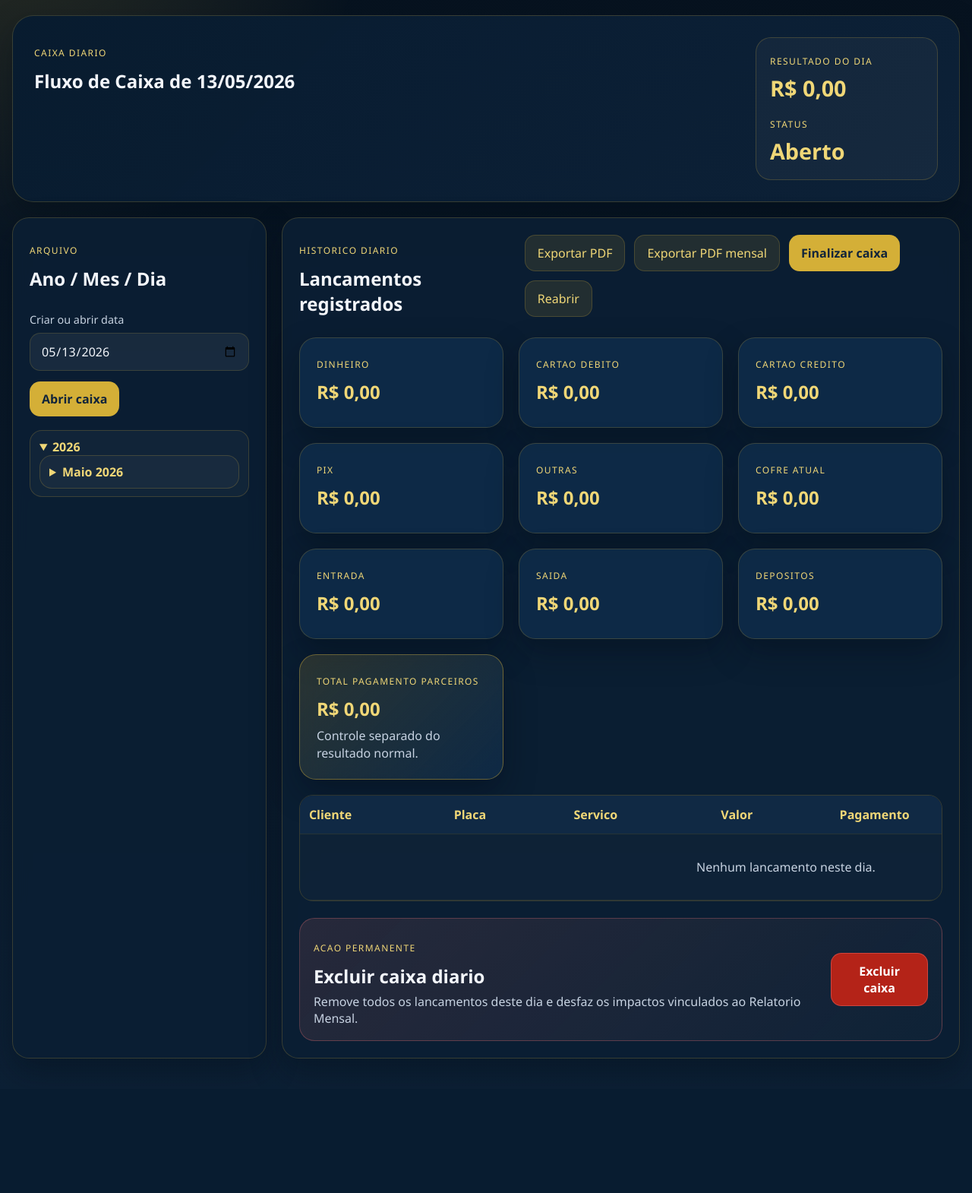
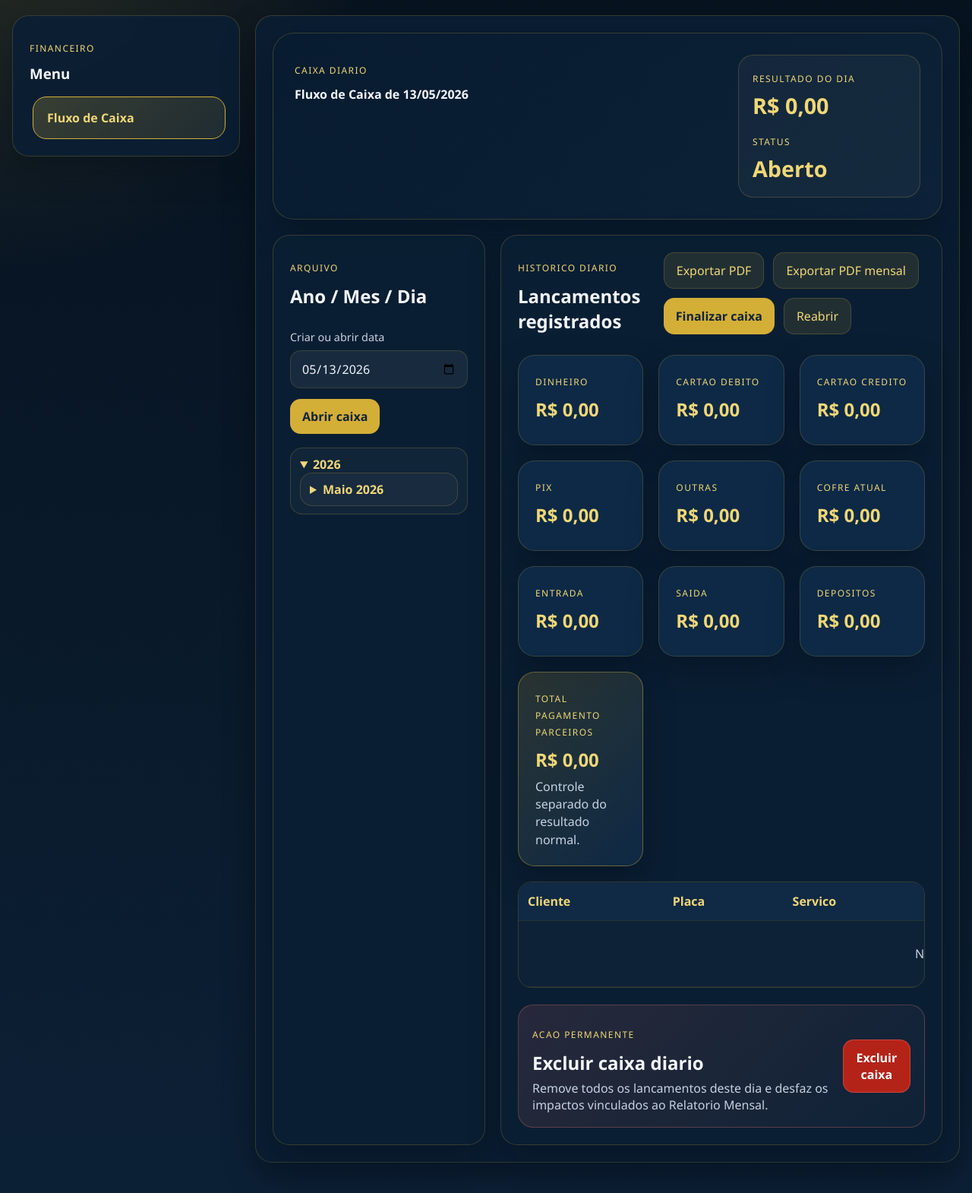
Before and after one commit to romanocmd0/pedido-ricardo, a Flask app: page /cash-flow in a window 1280 px wide. Shown: the part 156-1726 px from the top of the page at 76% size. Before the commit the page ends 1549 px from the top, so only its background shows below. Run offline with Flask 3, Linux system fonts and the light colour scheme; the visitor is signed in with stand-in values (Sample User, id 1); data comes from the database, SQL or seed files in the repository; data that the repository does not hold is empty.

Commit message:
Add files via upload

```diff
--- a/2026-04-17-files-mentioned-by-the-user-pedido-2/static/cash_flow.js
+++ b/2026-04-17-files-mentioned-by-the-user-pedido-2/static/cash_flow.js
@@ -74,6 +74,8 @@ const cashPageMode = {
 
 const serviceNavButtons = document.querySelectorAll("[data-service-nav]");
 const serviceViews = document.querySelectorAll("[data-service-view]");
+const financeNavButtons = document.querySelectorAll("[data-finance-nav]");
+const financeViews = document.querySelectorAll("[data-finance-view]");
 
 const servicePriceFieldMap = {
   Cautelar: "price_cautelar",
@@ -733,6 +735,35 @@ function setupEvents() {
       });
     });
   }
+
+  if (financeNavButtons.length && financeViews.length) {
+    financeNavButtons.forEach((button) => {
+      button.addEventListener("click", () => {
+        const key = button.dataset.financeNav;
+        if (!key || button.classList.contains("is-active")) return;
+        financeNavButtons.forEach((item) => {
+          item.classList.toggle("is-active", item.dataset.financeNav === key);
+        });
+        financeViews.forEach((view) => {
+          view.classList.toggle("is-active", view.dataset.financeView === key);
+        });
+      });
+    });
+  }
+  if (financeNavButtons.length && financeViews.length) {
+    financeNavButtons.forEach((button) => {
+      button.addEventListener("click", () => {
+        const key = button.dataset.financeNav;
+        if (!key || button.classList.contains("is-active")) return;
+        financeNavButtons.forEach((item) => {
+          item.classList.toggle("is-active", item.dataset.financeNav === key);
+        });
+        financeViews.forEach((view) => {
+          view.classList.toggle("is-active", view.dataset.financeView === key);
+        });
+      });
+    });
+  }
   setupGuidedFormEvents();
 }
 
--- a/2026-04-17-files-mentioned-by-the-user-pedido-2/templates/cash_flow.html
+++ b/2026-04-17-files-mentioned-by-the-user-pedido-2/templates/cash_flow.html
@@ -19,6 +19,19 @@
         </div>
       </nav>
 
+      <section class="reports-shell finance-shell">
+        <aside class="panel reports-sidebar">
+          <div class="reports-sidebar-header">
+            <p class="section-tag">Financeiro</p>
+            <h1>Menu</h1>
+          </div>
+          <div class="reports-sidebar-nav">
+            <button class="report-nav-button is-active" type="button" data-finance-nav="cash-flow">Fluxo de Caixa</button>
+          </div>
+        </aside>
+
+        <div class="reports-content-area">
+          <section class="panel report-view finance-view is-active" data-finance-view="cash-flow">
             <section class="hero">
               <div>
                 <p class="eyebrow">Caixa diario</p>
@@ -141,6 +154,9 @@
                 </section>
               </section>
             </section>
+          </section>
+        </div>
+      </section>
     </main>
 
     <script src="{{ url_for('static', filename='cash_flow.js') }}" defer></script>
```
Lines whose indentation alone changed are shown as unchanged.
